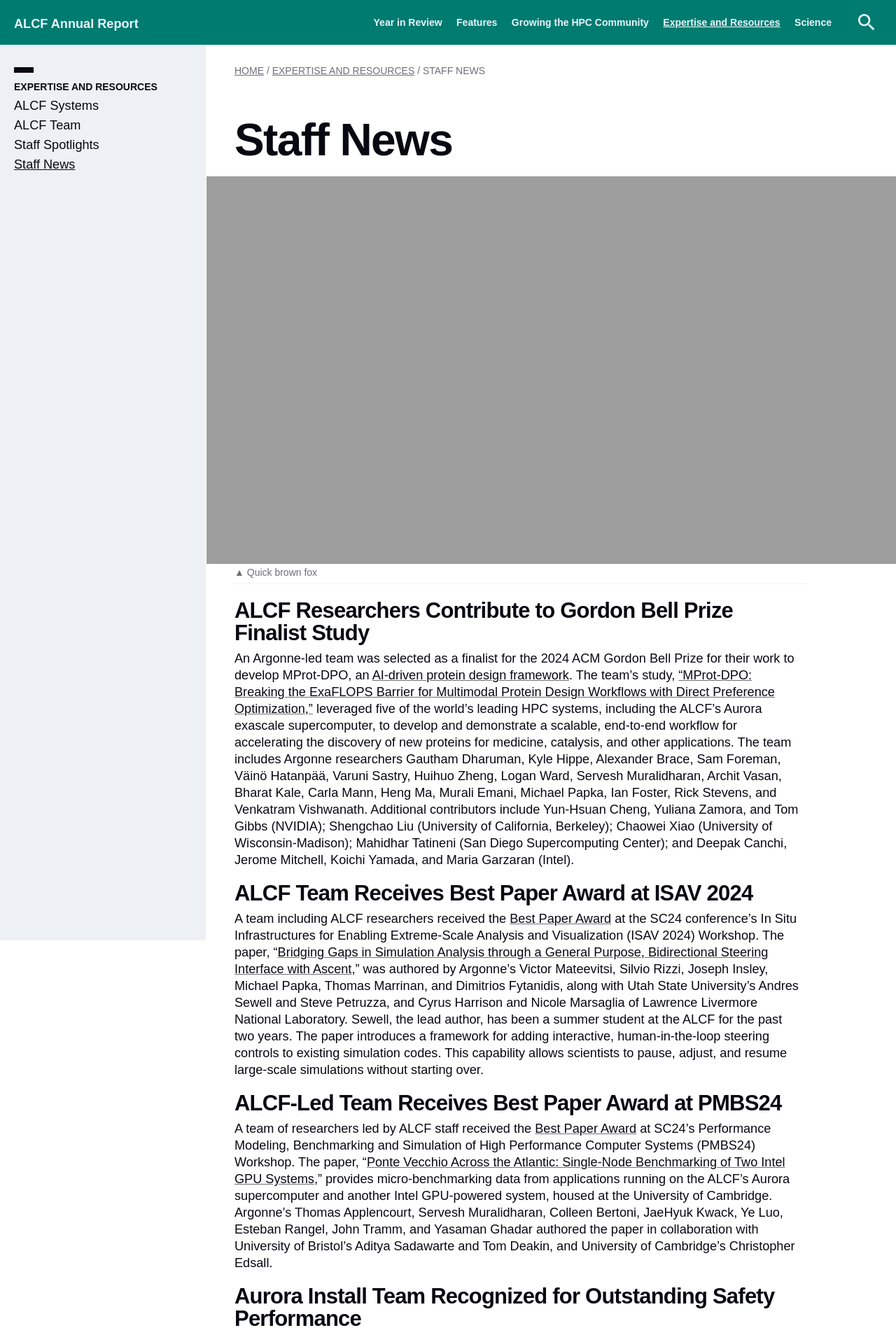
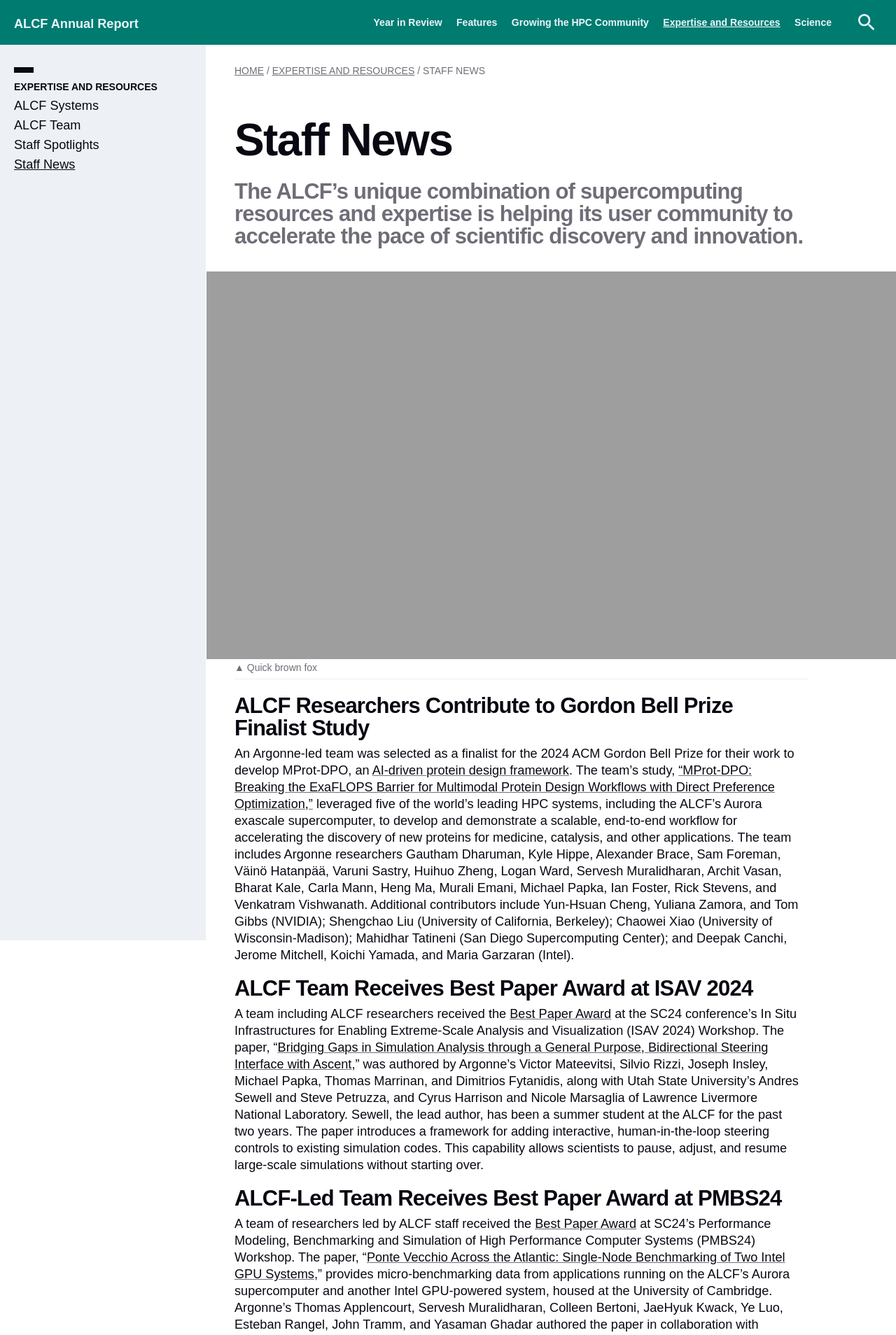
Before and after one commit to argonne-lcf/AR2024, a Jekyll site: the page built from 04_expertise-and-resources/staff-news.md, in a window 1280 px wide. Shown: the top 1908 px of the page at 70% size. Built offline with Jekyll 4.4.1, drawn with Linux system fonts in a browser that asks for light colours; some web fonts are replaced.

Commit message:
Update staff-news.md

```diff
--- a/04_expertise-and-resources/staff-news.md
+++ b/04_expertise-and-resources/staff-news.md
@@ -7,6 +7,7 @@ permalink: expertise-and-resources/staff-news
 title: Staff News
 hero-img-source: "ALCF_BestPaper.jpg"
 hero-img-caption: "Quick brown fox"
+intro: "The ALCF’s unique combination of supercomputing resources and expertise is helping its user community to accelerate the pace of scientific discovery and innovation."
 ---
 
 ## ALCF Researchers Contribute to Gordon Bell Prize Finalist Study
```
